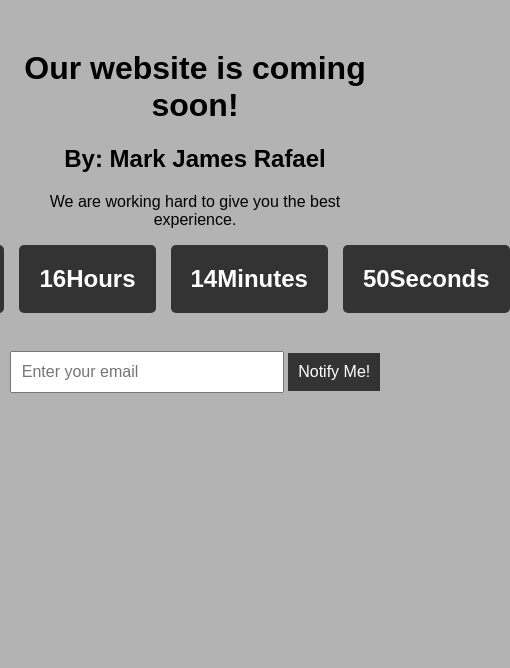
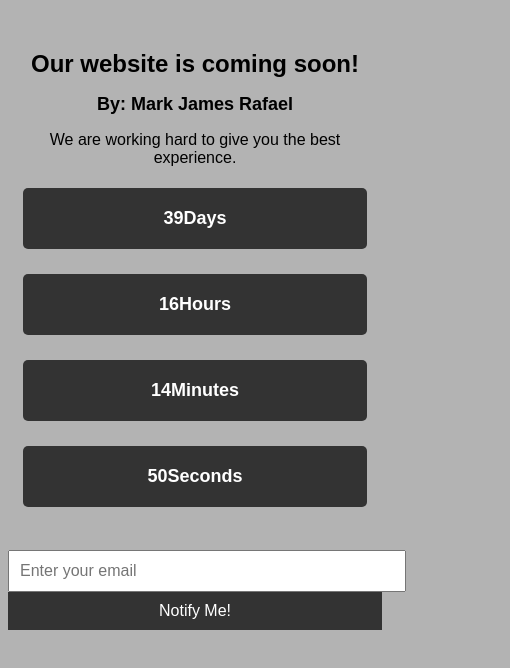
Before and after one commit to Mjamesss/comingsoon, a plain HTML site: page index.html in a window 390 px wide. Shown: the whole page, 510 px wide, since content can reach past the window. Drawn offline with Linux system fonts and the light colour scheme.

Commit message:
Updated UI for Coming Soon page

```diff
--- a/styles.css
+++ b/styles.css
@@ -6,6 +6,7 @@ body {
 
 .container {
   margin-top: 50px;
+  padding: 0 15px; /* Added padding for better spacing on smaller screens */
 }
 
 #countdown {
@@ -22,9 +23,10 @@ body {
   padding: 20px;
   border-radius: 5px;
 }
+
+/* Subscription form styles */
 #subscription-form {
   margin-top: 20px;
-
 }
 
 #subscription-form input {
@@ -41,3 +43,35 @@ body {
   border: none;
   cursor: pointer;
 }
+
+/* Media Queries for Mobile Responsiveness */
+@media (max-width: 600px) {
+  #countdown {
+      flex-direction: column; /* Stack the countdown vertically */
+      font-size: 18px; /* Reduce font size */
+  }
+
+  #countdown div {
+      margin: 5px 0; /* Add spacing between countdown elements */
+  }
+
+  #subscription-form input {
+      width: 100%; /* Make the input full width */
+  }
+
+  #subscription-form button {
+      width: 100%; /* Make the button full width */
+  }
+
+  h1 {
+      font-size: 24px; /* Adjust heading size for smaller screens */
+  }
+
+  h2 {
+      font-size: 18px; /* Adjust subheading size for smaller screens */
+  }
+
+  p {
+      font-size: 16px; /* Adjust paragraph size for smaller screens */
+  }
+}
```
Lines whose indentation alone changed are shown as unchanged.
